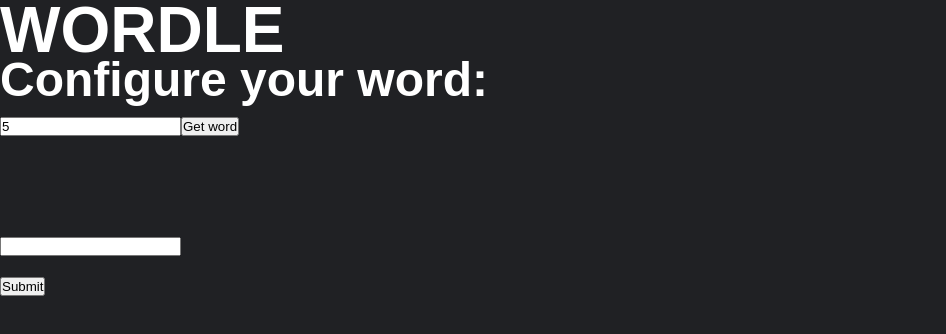
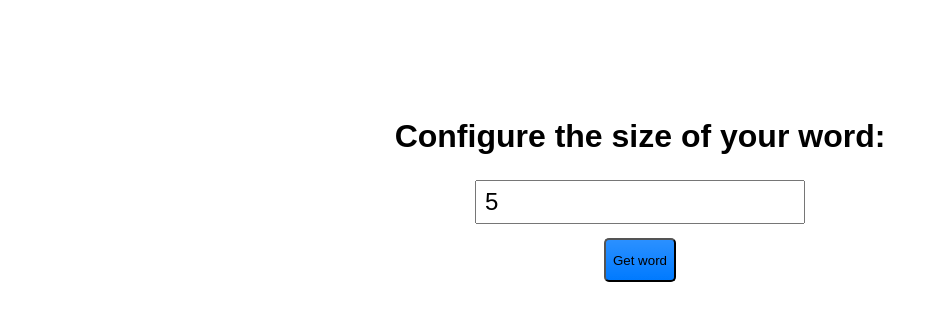
Before and after one commit to anakarinamorales/wordle, a Next.js app: page / in a window 1280 px wide. Shown: the top 334 px of the page, without its empty margins (0-946 px from the left). Built offline with nearby package versions, Linux system fonts and the light colour scheme.

Commit message:
Fixed some global css. Split the code into components (wip). Added sneak a peak button for the answer.

```diff
--- /dev/null
+++ b/src/components/button/button.module.css
@@ -0,0 +1,14 @@
+.button {
+  align-items: center;
+  align-items: center;
+  background: var(--color-button);
+  border-radius: 5px;
+  display: flex;
+  flex-direction: row;
+  flex: 1;
+  gap: 10px;
+  justify-content: center;
+  max-width: 228px;
+  min-height: 44px; /* 28px in the design, but 44 is the minimun for WCAG  */
+  padding: 0 7px;
+}
--- /dev/null
+++ b/src/components/button/index.tsx
@@ -0,0 +1,17 @@
+import style from './button.module.css';
+
+export default function Button({
+  children,
+  onClick,
+  type,
+}: {
+  children: React.ReactNode;
+  onClick?: () => void;
+  type: 'button' | 'submit';
+}) {
+  return (
+    <button className={style.button} type={type} onClick={onClick}>
+      {children}
+    </button>
+  );
+}
--- /dev/null
+++ b/src/components/sneakPeak/index.tsx
@@ -0,0 +1,15 @@
+import { useState } from 'react';
+
+import Button from '@/components/button';
+
+export default function SneakPeak({ answer }: { answer: string }) {
+  const [showAnswer, setShowAnswer] = useState(() => false);
+  return (
+    <>
+      <Button type='button' onClick={() => setShowAnswer(!showAnswer)}>
+        Show answer
+      </Button>
+      {showAnswer && <span>{answer}</span>}
+    </>
+  );
+}
--- a/src/components/wordConfig/index.tsx
+++ b/src/components/wordConfig/index.tsx
@@ -1,6 +1,10 @@
-import { getWord } from '@/utils/api';
 import { Dispatch, SetStateAction } from 'react';
 import { useForm } from 'react-hook-form';
+
+import { getWord } from '@/utils/api';
+import Button from '@/components/button';
+
+import styles from './wordConfig.module.css';
 
 type FormInputs = {
   size: number;
@@ -12,28 +16,37 @@
 }: {
   setApiWord: Dispatch<SetStateAction<string>>;
 }) {
-  const {
-    getValues,
-    register,
-  } = useForm<FormInputs>();
+  const { getValues, register, handleSubmit } = useForm<FormInputs>({
+    shouldUseNativeValidation: true,
+  });
 
-  const handleFetchWord = async (event: React.SyntheticEvent) => {
-    event.preventDefault();
+  const handleFetchWord = async () => {
     const { size } = getValues();
     const word = await getWord(size);
 
     if (word) {
       setApiWord(word[0]);
-      alert(`Guess word:  ${word[0]}`);
     }
   };
 
+
   return (
-    <section>
-      <h2>Configure your word:</h2>
-      <form onSubmit={handleFetchWord}>
-        <input {...register('size')} type='number' defaultValue={5} />
-        <button type='submit'>Get word</button>
+    <section className={styles.consigContainer}>
+      <h2>Configure the size of your word:</h2>
+      <form
+        className={styles.formContainer}
+        onSubmit={handleSubmit(handleFetchWord)}
+      >
+        <input
+          {...register('size', {
+            required: 'Please, enter valid size for the word!',
+            valueAsNumber: true,
+            min: 2,
+          })}
+          type='number'
+          defaultValue={5}
+        />
+        <Button type='submit'>Get word</Button>
       </form>
     </section>
   );
--- /dev/null
+++ b/src/components/wordConfig/wordConfig.module.css
@@ -0,0 +1,14 @@
+.consigContainer {
+  align-items: center;
+  display: flex;
+  flex-direction: column;
+  gap: 24px;
+}
+
+.formContainer {
+    align-items: center;
+    display: flex;
+    flex-direction: column;
+    flex: 1;
+    gap: 14px;
+}
--- a/src/pages/index.tsx
+++ b/src/pages/index.tsx
@@ -1,7 +1,13 @@
+import { useForm } from 'react-hook-form';
+import { useState } from 'react';
+import Link from 'next/link';
+
+import Button from '@/components/button';
 import Letter from '@/components/letter';
+import SneakPeak from '@/components/sneakPeak';
 import WordConfiguration from '@/components/wordConfig';
-import { useState } from 'react';
-import { useForm } from 'react-hook-form';
+
+import styles from '@/styles/containers.module.css';
 
 type FormInputs = {
   answer: string;
@@ -22,7 +28,6 @@
     resetField,
     reset: resetFormState,
   } = useForm<FormInputs>();
-
 
   const resetGame = () => {
     setApiWord('');
@@ -76,13 +81,16 @@
   };
 
   return (
-    <main>
-      <h1>WORDLE</h1>
+    <main className={styles.mainContent}>
+      <h1>
+        <Link href='/'>WORDLE</Link>
+      </h1>
 
       {!apiWord && <WordConfiguration setApiWord={setApiWord} />}
 
-      <form onSubmit={handleAttempt}>
-        <br />
+      {apiWord && (
+        <>
+          <form className={styles.mainForm} onSubmit={handleAttempt}>
             {previousAttempts &&
               previousAttempts.map((item, wordIndex) => {
                 return (
@@ -101,17 +109,20 @@
                   </span>
                 );
               })}
-
-        <br />
             <input
               {...register('answer')}
               type='text'
               disabled={currentRow > maxGuess}
               defaultValue=''
             />
-        <br />
-        <button type='submit'>Submit</button>
+
+            {/* No button on design, but added it for accessibility */}
+            <Button type='submit'>Check word</Button>
           </form>
+
+          <SneakPeak answer={apiWord} />
+        </>
+      )}
     </main>
   );
 }
--- /dev/null
+++ b/src/styles/containers.module.css
@@ -0,0 +1,14 @@
+.mainContent {
+  align-items: center;
+  display: flex;
+  flex-direction: column;
+  gap: 1em;
+  padding: 24px;
+}
+
+.mainForm {
+  align-items: center;
+  display: flex;
+  flex-direction: column;
+  gap: 24px;
+}
--- a/src/styles/global.css
+++ b/src/styles/global.css
@@ -1,9 +1,17 @@
 :root {
-  --text: #fff;
-  --background: #202124;
-  --success: #000;
-  --error: #fff;
-  --warning: #fff;
+  --color-background: #202124;
+  --color-button: linear-gradient(
+      180deg,
+      rgba(255, 255, 255, 0.17) 0%,
+      rgba(255, 255, 255, 0) 100%
+    ),
+    #007aff;
+  --color-inactive: #3a3a3c;
+  --color-primary: #d9c2c1;
+  --color-secondary: #a2c1da;
+  --color-success: #538d4e;
+  --color-text: #fff;
+  --color-warning: #bea11f;
 }
 html,
 body {
@@ -12,15 +20,15 @@
 }
 
 body {
+  -moz-osx-font-smoothing: grayscale;
+  -webkit-font-smoothing: antialiased;
+  /* font-family: 'Inter'; */
+  background: var(--background);
   color: var(--text);
-  background: var(--background);
-  /* font-family: 'Inter'; */
   font-family: Arial, Helvetica, sans-serif;
-  -webkit-font-smoothing: antialiased;
-  -moz-osx-font-smoothing: grayscale;
+  font-size: 32px;
   font-style: normal;
   font-weight: 700;
-  font-size: 32px;
   line-height: 40px;
 }
 
@@ -28,10 +36,30 @@
   margin: 10px 0;
 }
 
+h2 {
+  font-size: 32px;
+}
+
+input {
+  font-size: 24px;
+  margin: 0;
+  min-height: 44px; /* WCAG recommendation */
+  padding: 0 8px;
+}
+
+a {
+  color: var(--color-text);
+  text-decoration: none;
+
+  &:hover {
+    color: var(--color-primary);
+  }
+}
+
 * {
   box-sizing: border-box;
+  margin: 0;
   padding: 0;
-  margin: 0;
 }
 @media (prefers-color-scheme: dark) {
   html {
```
Also changed, not shown: 1 other file (tests, documents, lock files or other folders). Lines whose indentation alone changed are shown as unchanged.
